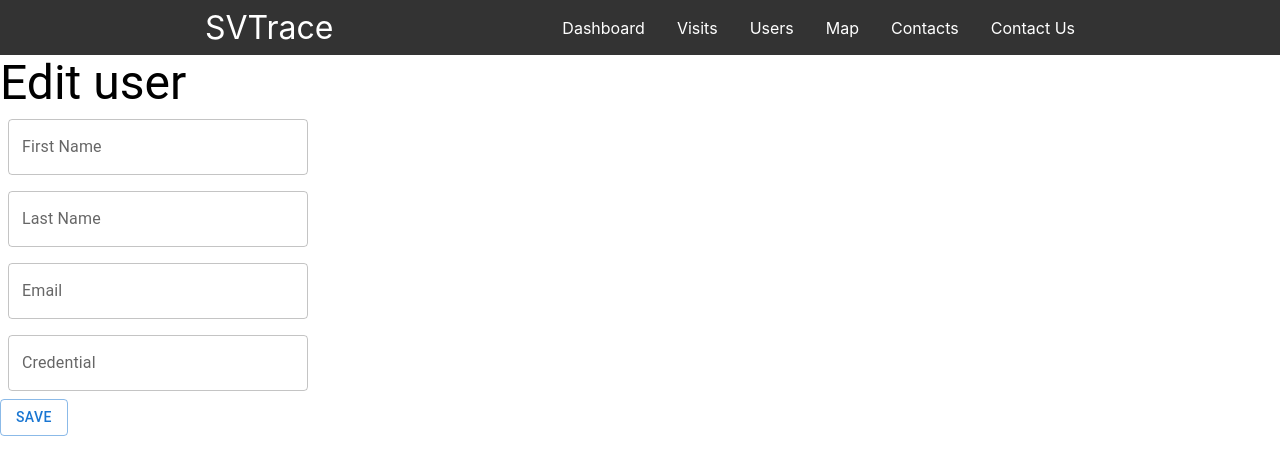
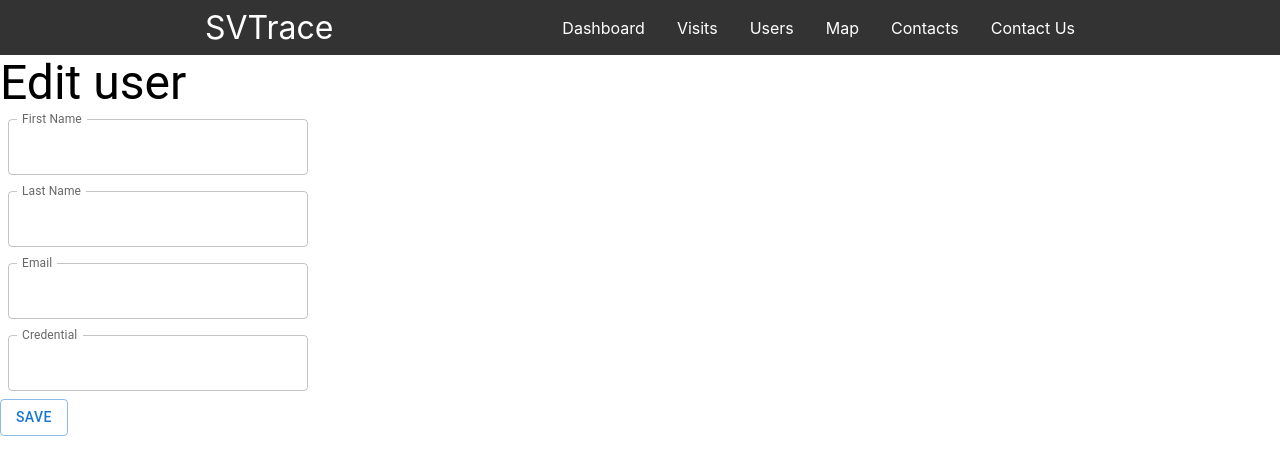
Before and after one commit to rdiaz77/Trace_Project, a React (Create React App) app in the folder frontend/: page /users/1/edit in a window 1280 px wide. Shown: the top 474 px of the page. Built offline with nearby package versions, Linux system fonts and the light colour scheme; no server answers.

Commit message:
edit route is editing fine, but I have the following issue "Unhandled Rejection (TypeError): history.push is not a function "

```diff
--- a/frontend/src/components/EditUserForm.jsx
+++ b/frontend/src/components/EditUserForm.jsx
@@ -1,5 +1,5 @@
 import React from "react"
-import { useState, useEffect } from "react"
+import { useState, useEffect } from 'react';
 import { useParams, useNavigate } from "react-router-dom"
 import { Typography, Box, TextField, Button } from "@mui/material"
 
@@ -13,24 +13,23 @@ export default function EditUserForm() {
 
 	const history = useNavigate()
 
-    const { user_id } = useParams()
+    const { id } = useParams()
     const [user, setUser] = useState([])
 
     useEffect(() => {
 		const fetchData = async () => {
-			const response = await fetch(`http://localhost:3000/users/${user_id}`);
+			const response = await fetch(`http://localhost:3000/users/${id}`);
 			const resData = await response.json();
 			setUser(resData);
-            console.log(resData)
 		}
 		fetchData()
-	}, [ user_id ])
+	}, [ id ])
 
 
 	async function handleSubmit(e) {
 		e.preventDefault()
 
-		await fetch(`http://localhost:3000/users/${user_id}`, {
+		await fetch(`http://localhost:3000/users/${id}`, {
 			method: 'PUT',
 			headers: {
 				'Content-Type': 'application/json'
@@ -38,8 +37,9 @@ export default function EditUserForm() {
 			body: JSON.stringify(user)
 		})
 
-		history.push(`/users/${user.user_id}`)
+		history.push(`/`)
 	}
+
 
 
 
@@ -55,15 +55,16 @@ export default function EditUserForm() {
 
 				<Box sx={{'& .MuiTextField-root': { m: 1, width: 300 }}}>
 
-					<form method="POST" action= {`http://localhost:3000/users/${user_id}?_method=PUT`} onSubmit={handleSubmit}>
+					{/* <form method="POST" action= {`http://localhost:3000/users/${id}?_method=PUT`} onSubmit={handleSubmit}> */}
+                    <form onSubmit={handleSubmit}>
 
-						<TextField onChange= {e => setUser({ ...user, user_firstName: e.target.value })} id= "outlined-basic" fullWidth label="First Name"  variant = "outlined" />
+						<TextField id= "outlined-basic" onChange= {e => setUser({ ...user, user_firstName: e.target.value })} fullWidth label="First Name" value={user.user_firstName} InputLabelProps={{ shrink: true }} variant = "outlined" />
 
-						<TextField onChange= {e => setUser({ ...user, user_lastName: e.target.value })} id= "outlined-basic" fullWidth label="Last Name"  variant = "outlined"/>
+						<TextField id= "outlined-basic" onChange= {e => setUser({ ...user, user_lastName: e.target.value })} fullWidth label="Last Name"  value={user.user_lastName} InputLabelProps={{ shrink: true }} variant = "outlined" />
 
-						<TextField onChange= {e => setUser({ ...user, user_email: e.target.value })} id= "outlined-basic" fullWidth label="Email"  variant = "outlined"/>
+						<TextField id= "outlined-basic" onChange= {e => setUser({ ...user, user_email: e.target.value })} fullWidth label="Email" value={user.user_email} InputLabelProps={{ shrink: true }} variant = "outlined" />
 
-						<TextField onChange= {e => setUser({ ...user, credential_id: e.target.value })} id= "outlined-basic" fullWidth label="Credential" variant = "outlined"/>
+						<TextField id= "outlined-basic" onChange= {e => setUser({ ...user, credential_id: e.target.value })} fullWidth label="Credential" value={user.credential_id} InputLabelProps={{ shrink: true }} variant = "outlined" />
 						<br />
 						<Button variant="outlined" type='submit'> Save</Button>
 
--- a/frontend/src/components/ShowUser.jsx
+++ b/frontend/src/components/ShowUser.jsx
@@ -1,7 +1,7 @@
 import React from 'react';
 import { useState, useEffect } from 'react';
 import { Typography, Box, TextField, Button } from '@mui/material';
-import { Navigate, useParams} from 'react-router-dom';
+import { useParams} from 'react-router-dom';
 
 
 
```
Also changed, not shown: 1 other file (tests, documents, lock files or other folders).
